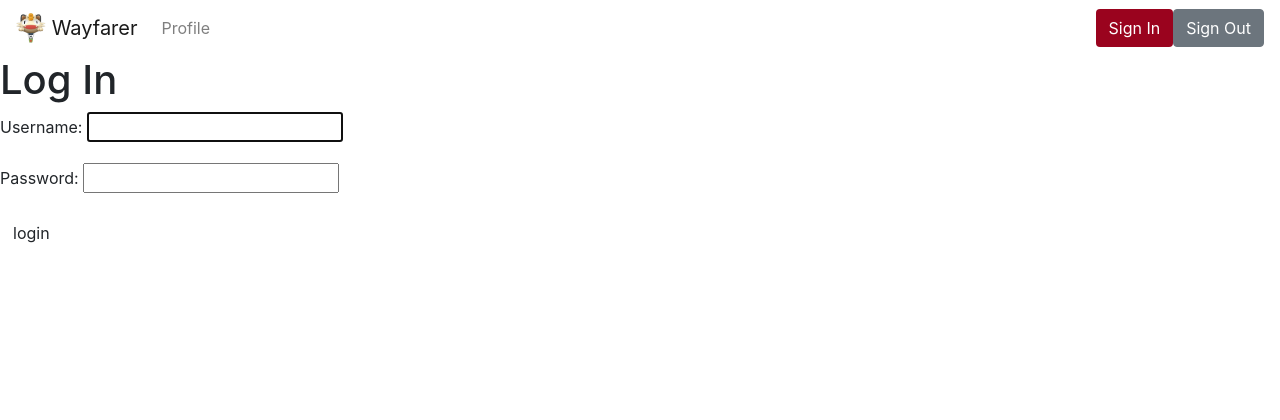
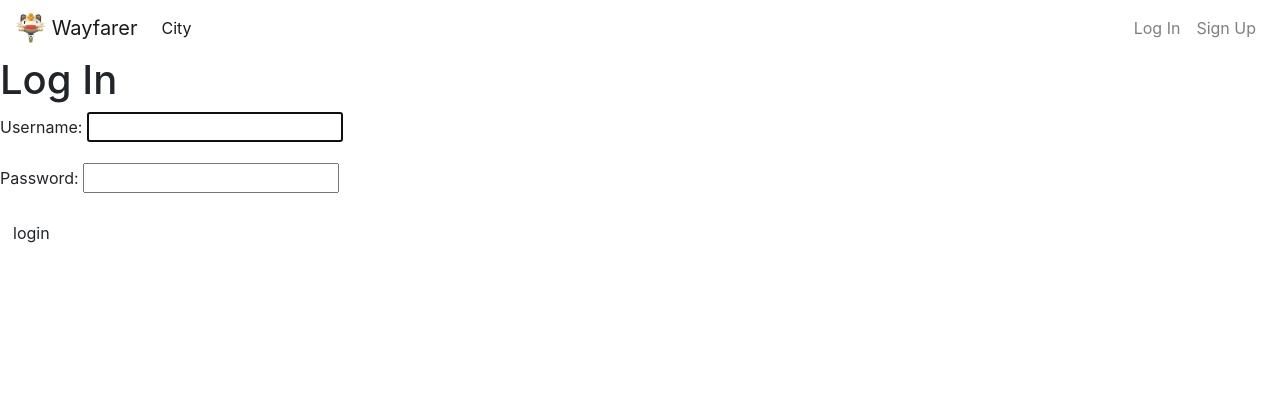
Before and after one commit to wadams458/Wayfarer, a Django app: page /accounts/login/ in a window 1280 px wide. Shown: the top 420 px of the page. Run offline with Django 3.2, Linux system fonts and the light colour scheme; some libraries are stand-ins or nearby versions.

Commit message:
Can log in and log out from navbar

```diff
--- a/main_app/models.py
+++ b/main_app/models.py
@@ -32,6 +32,5 @@ class Post(models.Model):
     user = models.ForeignKey(User, on_delete=models.CASCADE)
     city = models.ForeignKey(City, on_delete=models.CASCADE)
 
-
     def __str__(self):
       return self.title
--- a/main_app/static/css/styles.css
+++ b/main_app/static/css/styles.css
@@ -19,6 +19,11 @@
 nav.navbar {
     flex: auto;
 }
+
+.mr-auto {
+    left: auto !important;
+    right: 0px;
+  }
 
 .btn a{
     color: #ffffff;
--- a/main_app/templates/base.html
+++ b/main_app/templates/base.html
@@ -35,16 +35,28 @@
         <span class="navbar-toggler-icon"></span>
       </button>
       <div class="collapse navbar-collapse" id="navbarColor02">
+        <!-- Left Nav -->
         <ul class="navbar-nav mr-auto">
-          <li class="nav-item"> <a class="nav-link" href="/user/">Profile</a></li>
+          <li class="nav-item active"> <a class="nav-link" href="{% url 'profile' %}">City</a></li>
+
         </ul>
 
-        <button type="button" class="btn btn-primary">
-          <a href="/">Sign In</a>
-        </button>
-        <button type="button" class="btn btn-secondary">
-          <a href="/">Sign Out</a>
-        </button>
+        <ul class="navbar-nav ml-auto">
+          {% if user.is_authenticated %}
+            <li class="nav-item dropdown">
+              <a class="nav-link dropdown-toggle" href="#" id="navbarDropdown" role="button" data-toggle="dropdown" aria-haspopup="true" aria-expanded="false">
+                Profile
+              </a>
+              <div class="dropdown-menu" aria-labelledby="navbarDropdown">
+                <a class="dropdown-item" href="{% url 'profile' %}">Profile</a>
+                <a class="dropdown-item" href="{% url 'logout' %}">Log Out</a>
+              </div>
+            </li>
+          {% else %}
+            <li class="nav-item"> <a class="nav-link" href="{% url 'login' %}">Log In</a></li>
+            <li class="nav-item"> <a class="nav-link" href="{% url 'login' %}">Sign Up</a></li>
+          {% endif %}
+        </ul>
       </div>
     </nav>
 </header>
```
Also changed, not shown: project_wayfarer/settings.py (+4 -3 lines).
